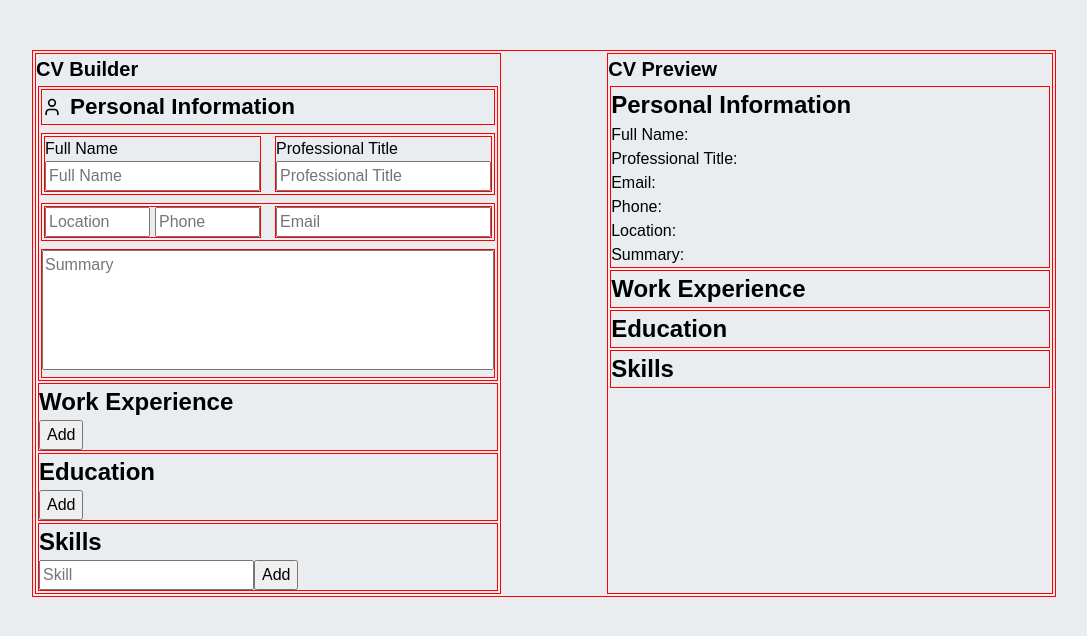
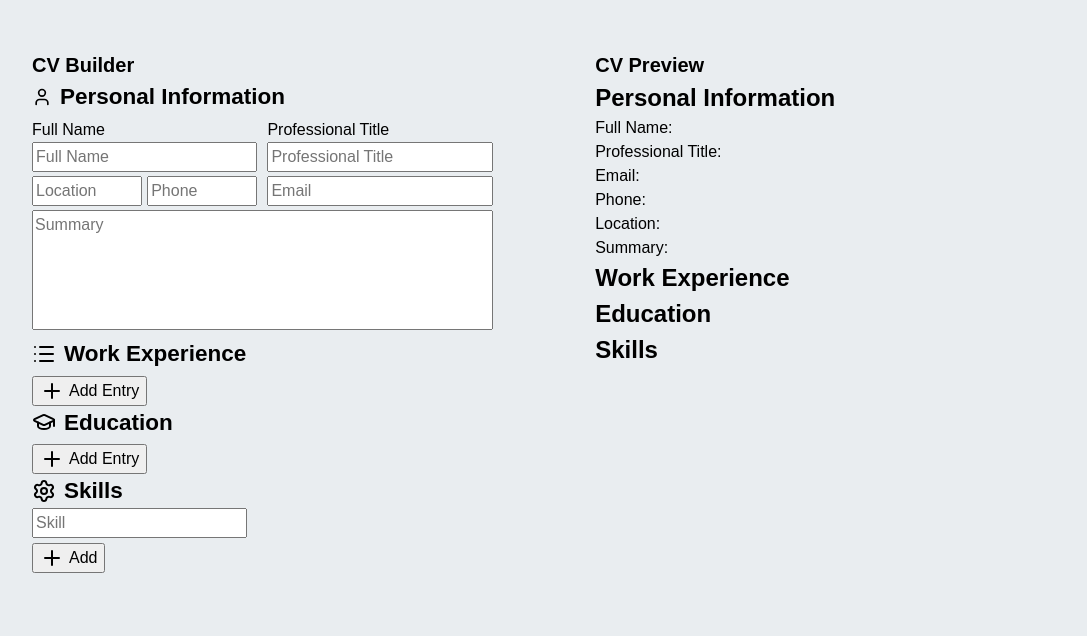
Before and after one commit to d1scipline/odin-cv-app, a React (Vite) app: page / in a window 1280 px wide. Shown: the top 636 px of the page, without its empty margins (96-1183 px from the left). Built offline with nearby package versions, Linux system fonts and the light colour scheme.

Commit message:
feat: styling for work experience editor

```diff
--- a/src/components/EducationInput.jsx
+++ b/src/components/EducationInput.jsx
@@ -1,4 +1,5 @@
 import EducationInputItem from "./EducationInputItem";
+import { GraduationCap, Plus } from "lucide-react";
 
 function EducationInput({
   data,
@@ -8,8 +9,9 @@ function EducationInput({
 }) {
   return (
     <div className="education-input-container">
-      <h2>Education</h2>
-      <button onClick={addEducation}>Add</button>
+      <div className="editor-title">
+        <GraduationCap></GraduationCap> <h2>Education</h2>
+      </div>
       {data.length != 0 && (
         <div className="education-input-items-container">
           {data.map((item) => {
@@ -24,6 +26,9 @@ function EducationInput({
           })}
         </div>
       )}
+      <button onClick={addEducation} className="add-button">
+        <Plus></Plus>Add Entry
+      </button>
     </div>
   );
 }
--- a/src/components/SkillsInput.jsx
+++ b/src/components/SkillsInput.jsx
@@ -1,5 +1,6 @@
 import { useRef } from "react";
 import Skill from "./Skill";
+import { Plus, Settings } from "lucide-react";
 
 function SkillsInput({ data, addSkill, removeSkill }) {
   const inputRef = useRef(null);
@@ -15,9 +16,13 @@ function SkillsInput({ data, addSkill, removeSkill }) {
 
   return (
     <div className="skills-input-container">
-      <h2>Skills</h2>
+      <div className="editor-title">
+        <Settings></Settings> <h2>Skills</h2>
+      </div>
       <input ref={inputRef} placeholder="Skill"></input>
-      <button onClick={handleAdd}>Add</button>
+      <button onClick={handleAdd} className="add-button">
+        <Plus></Plus> Add
+      </button>
       {data.length !== 0 && (
         <div className="skills">
           {data.map((item) => (
--- a/src/components/WorkExpInput.jsx
+++ b/src/components/WorkExpInput.jsx
@@ -1,10 +1,13 @@
 import WorkExpInputItem from "./WorkExpInputItem";
+import { List, Plus } from "lucide-react";
 
 function WorkExpInput({ data, addWorkExp, removeWorkExp, updateWorkExp }) {
   return (
     <div className="work-experience-input-container">
-      <h2>Work Experience</h2>
-      <button onClick={addWorkExp}>Add</button>
+      <div className="editor-title">
+        <List></List>
+        <h2>Work Experience</h2>
+      </div>
       {data.length != 0 && (
         <div className="work-experience-input-items">
           {data.map((item) => (
@@ -17,6 +20,9 @@ function WorkExpInput({ data, addWorkExp, removeWorkExp, updateWorkExp }) {
           ))}
         </div>
       )}
+      <button onClick={addWorkExp} className="add-button">
+        <Plus></Plus>Add Entry
+      </button>
     </div>
   );
 }
--- a/src/components/WorkExpInputItem.jsx
+++ b/src/components/WorkExpInputItem.jsx
@@ -1,27 +1,62 @@
+import { Trash2 } from "lucide-react";
+
 function WorkExpInputItem({ data, removeWorkExp, updateWorkExp }) {
   return (
     <div className="work-experience-input-item">
+      <div className="work-experience-top-container">
+        <div className="company-name-editor">
+          <label>Company</label>
           <input
             placeholder="Company Name"
-        onChange={(e) => updateWorkExp(data.id, "companyName", e.target.value)}
+            onChange={(e) =>
+              updateWorkExp(data.id, "companyName", e.target.value)
+            }
           ></input>
+        </div>
+
+        <div className="job-title-editor">
+          <label>Job Title</label>
           <input
             placeholder="Job Title"
             onChange={(e) => updateWorkExp(data.id, "jobTitle", e.target.value)}
           ></input>
+        </div>
+      </div>
+
+      <div className="work-experience-bottom-container">
+        <div className="start-date-editor">
+          <label>Start Date</label>
           <input
-        type="date"
-        onChange={(e) => updateWorkExp(data.id, "startDate", e.target.value)}
+            type="month"
+            onChange={(e) =>
+              updateWorkExp(data.id, "startDate", e.target.value)
+            }
           ></input>
+        </div>
+
+        <div className="end-date-editor">
+          <label>End Date</label>
           <input
-        type="date"
+            type="month"
             onChange={(e) => updateWorkExp(data.id, "endDate", e.target.value)}
           ></input>
-      <input
+        </div>
+      </div>
+
+      <div className="key-responsibilities-editor">
+        <label>Key Responsibilities</label>
+        <textarea
           placeholder="Key Responsibilities"
           onChange={(e) => updateWorkExp(data.id, "respon", e.target.value)}
-      ></input>
-      <button onClick={() => removeWorkExp(data.id)}>Remove</button>
+        ></textarea>
+      </div>
+
+      <button
+        onClick={() => removeWorkExp(data.id)}
+        className="delete-button delete-experience"
+      >
+        <Trash2></Trash2> Delete Experience
+      </button>
     </div>
   );
 }
--- a/src/index.css
+++ b/src/index.css
@@ -93,10 +93,7 @@ h1 {
   font-size: 20px;
 }
 
-div {
-  border: 1px solid red;
-  margin: 2px;
-}
+/*Borders for development purposes*/
 
 .editor-title {
   display: flex;
@@ -143,3 +140,50 @@ div {
   width: 100%;
   height: 120px;
 }
+
+.add-button {
+  margin-top: 5px;
+  display: flex;
+  gap: 5px;
+}
+
+.delete-button {
+  display: flex;
+  gap: 5px;
+}
+
+.work-experience-input-items {
+  display: grid;
+  gap: 10px;
+}
+
+.work-experience-input-item {
+  display: flex;
+  flex-direction: column;
+  gap: 4px;
+}
+
+.work-experience-top-container,
+.work-experience-bottom-container {
+  display: grid;
+  grid-template-columns: 1fr 1fr;
+  gap: 5px;
+}
+
+.company-name-editor,
+.job-title-editor,
+.start-date-editor,
+.end-date-editor,
+.key-responsibilities-editor {
+  display: flex;
+  flex-direction: column;
+}
+
+.key-responsibilities-editor textarea {
+  resize: none;
+  height: 120px;
+}
+
+.delete-experience {
+  align-self: flex-end;
+}
```
Lines whose indentation alone changed are shown as unchanged.
